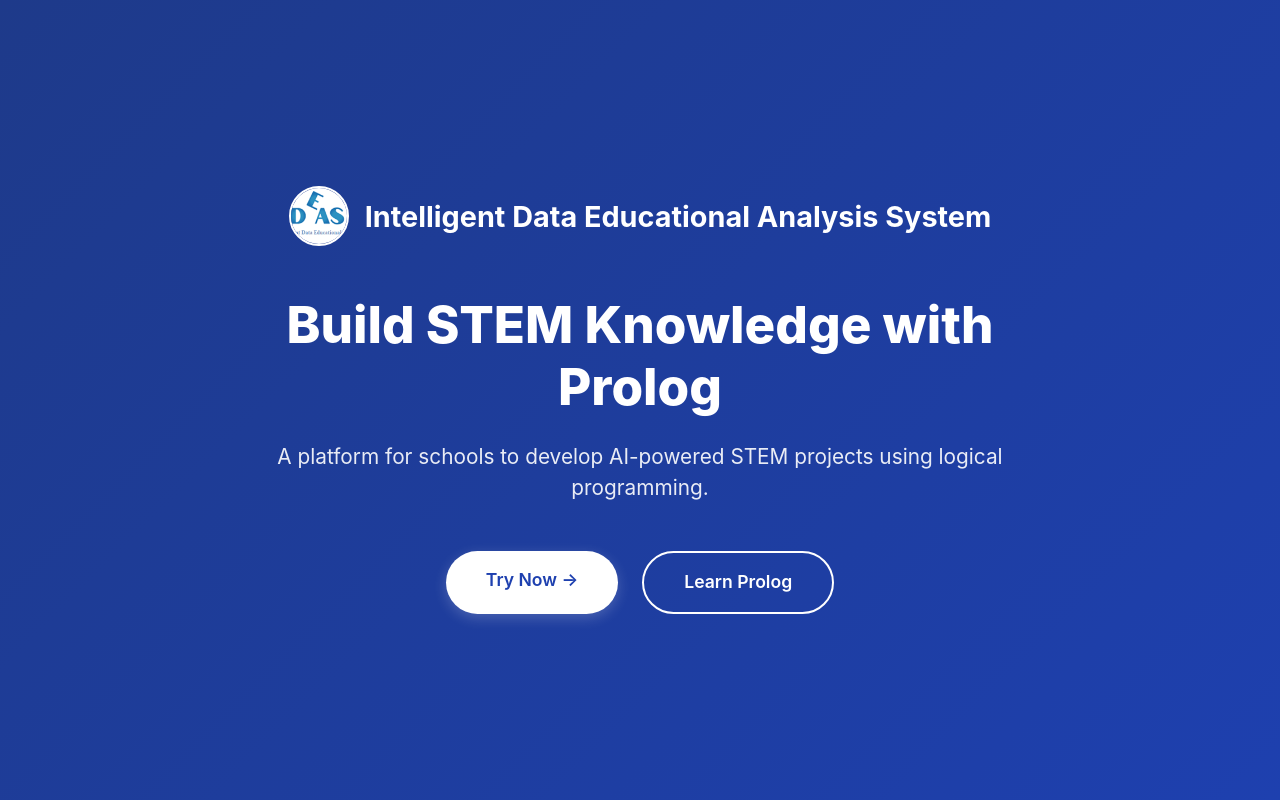
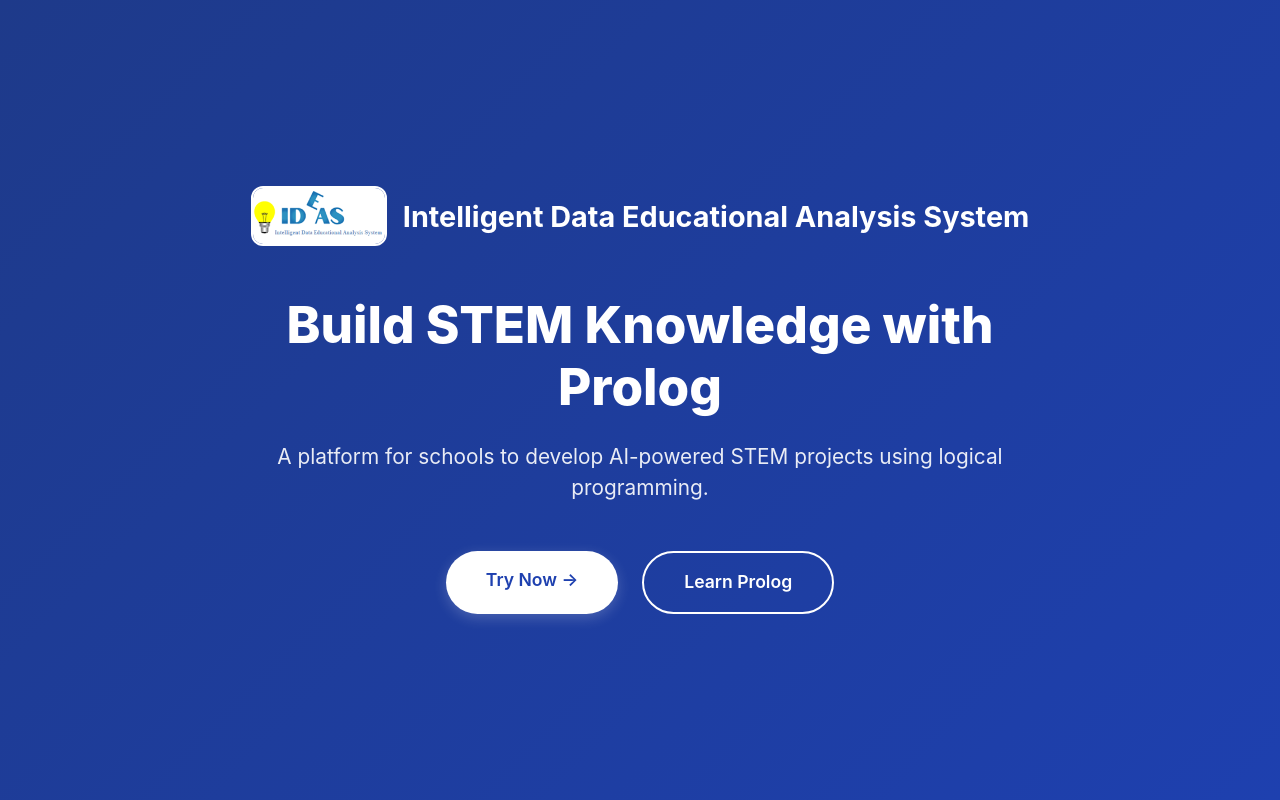
Before and after one commit to MagdalenaMaglizhanova/prolog-chat-app, a Next.js app: page / in a window 1280 px wide. Shown: the top 800 px of the page. Built offline with nearby package versions, Linux system fonts and the light colour scheme.

Commit message:
Update page.tsx

```diff
--- a/src/app/page.tsx
+++ b/src/app/page.tsx
@@ -56,9 +56,9 @@ export default function Home() {
             alt="IDEAS Logo"
             style={{
               height: '60px',
-              width: '60px',
-              borderRadius: '50%',
-              objectFit: 'cover',
+              width: 'auto',
+              borderRadius: '12px',
+              objectFit: 'contain',
               border: '2px solid white'
             }}
           />
```
